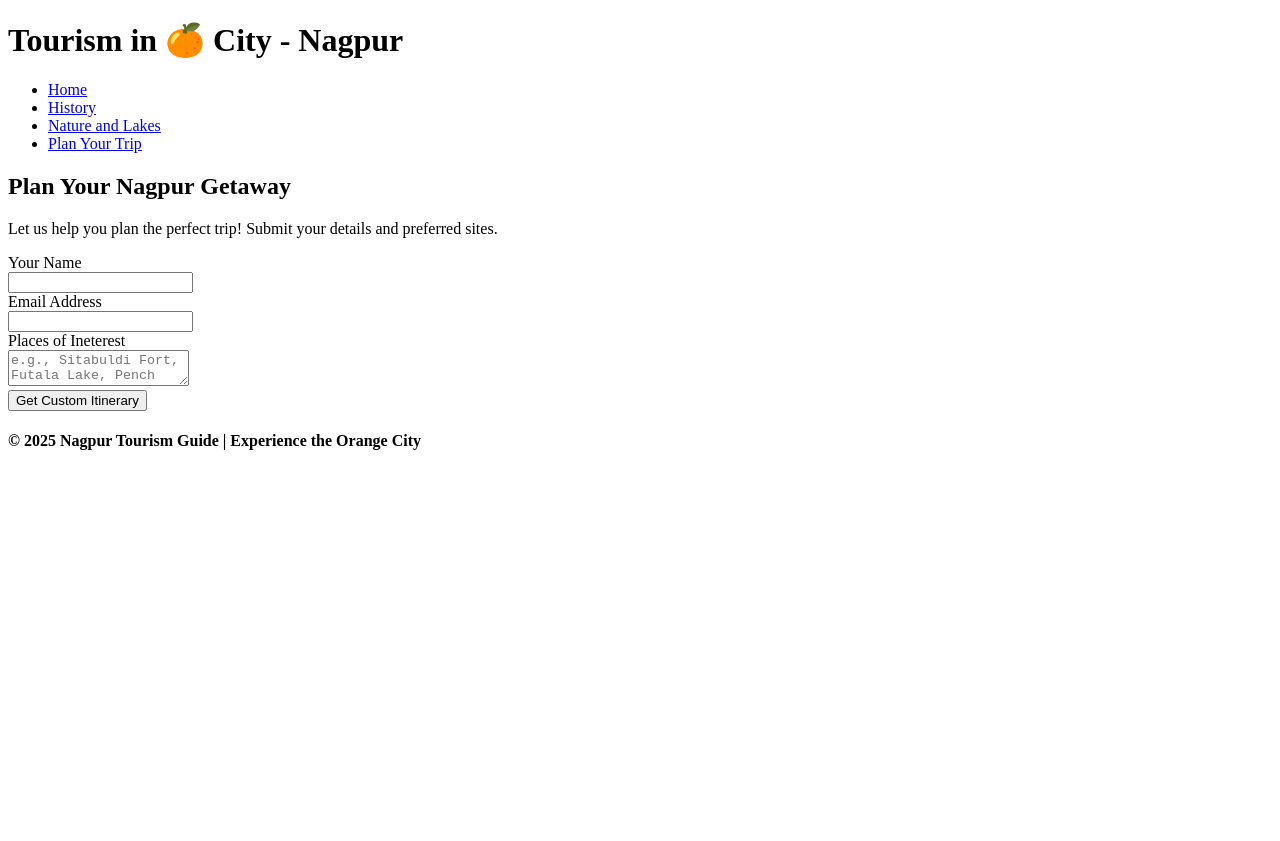
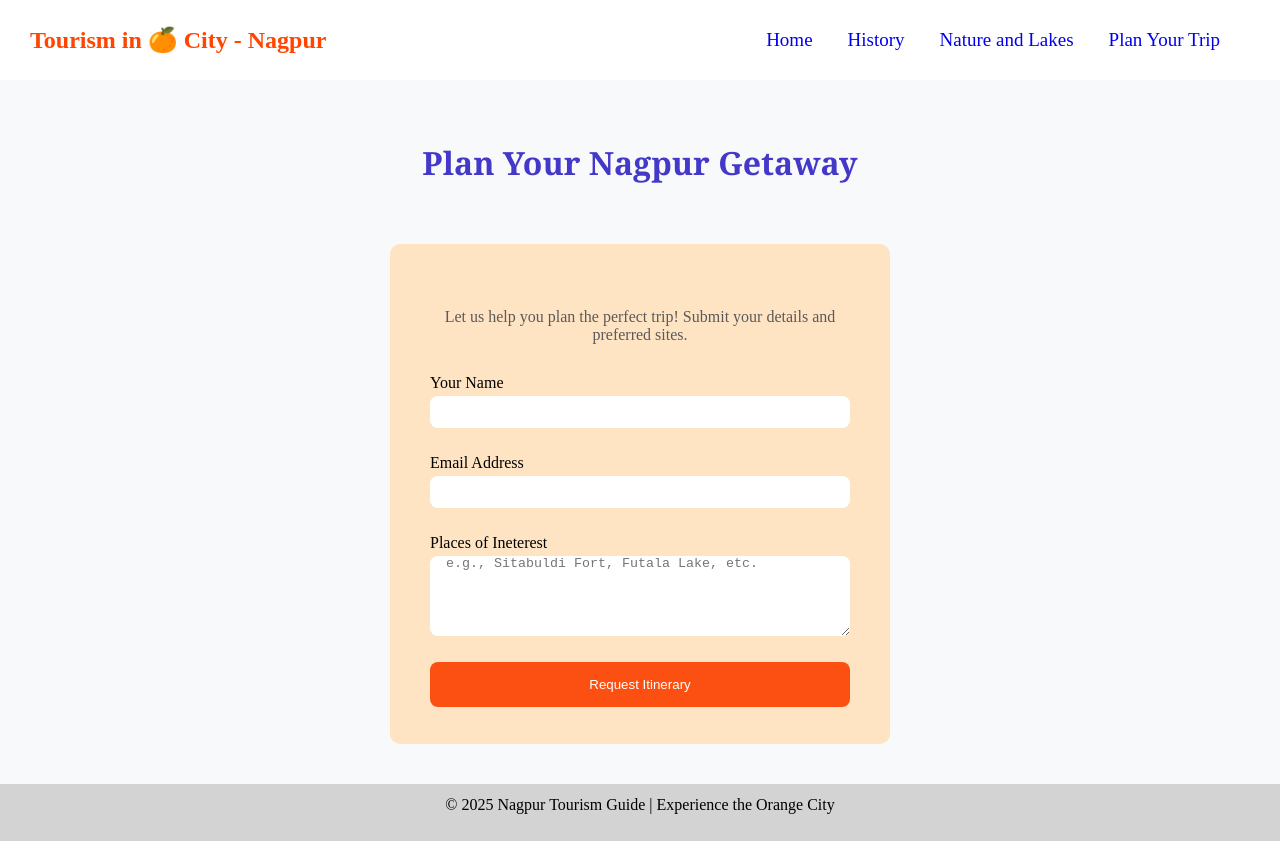
Before and after one commit to Aryans-github/Tourism-in-Nagpur, a plain HTML site: page trip.html in a window 1280 px wide. Before the commit the page ends 800 px from the top, so only its background shows below. Drawn offline with Linux system fonts and the light colour scheme; files that its build step writes are made by us from their sources.

Commit message:
Update trip.html
Linked CSS

```diff
--- a/trip.html
+++ b/trip.html
@@ -1,36 +1,56 @@
 <!DOCTYPE html>
 <html lang="en">
   <head>
-    <meta charset="UTF-8">
-    <meta name="viewport" content="width=device-width, initial-scale=1.0">
+    <meta charset="UTF-8" />
+    <meta name="viewport" content="width=device-width, initial-scale=1.0" />
     <title>Document</title>
+    <link rel="stylesheet" href="trip.css" />
   </head>
   <body>
     <header>
-        <h1>Tourism in <span class="text-3xl" role="img" aria-label="Orange">🍊</span> City - Nagpur  </h1>
-        <ul>
+      <nav class="navbar">
+        <div>
+          <h1>
+            Tourism in
+            <span class="text-3xl" role="img" aria-label="Orange">🍊</span> City
+            - Nagpur
+          </h1>
+        </div>
+
+        <ul class="navlinks">
           <li><a href="index.html">Home</a></li>
           <li><a href="history.html">History</a></li>
           <li><a href="Nature.html">Nature and Lakes</a></li>
           <li><a href="trip.html">Plan Your Trip</a></li>
         </ul>
+      </nav>
     </header>
     <main>
-        <h2>Plan Your Nagpur Getaway</h2>
-        <form>
-            <p>Let us help you plan the perfect trip! Submit your details and preferred sites.</p>
-            <label for="name">Your Name</label><br>
-            <input type="text" id="name" name="Name"><br>
-            <label for="email">Email Address</label><br>
-            <input type="email" id="email" name="email"><br>
-            <label for="places_of_interest">Places of Ineterest</label> <br>
-            <textarea name="places_of_interest" id="places_of_interest" placeholder="e.g., Sitabuldi Fort, Futala Lake, Pench WIldlife Safari"></textarea><br>
-            <button onclick="submit">Get Custom Itinerary</button>
-
+      <b><h2 id="h2">Plan Your Nagpur Getaway</h2></b>
+      <div class="formbody">
+        <form class="form">
+          <p style="text-align: center; padding: 10px 0px;font-size: 16px;color: rgb(91, 89, 89);">
+            Let us help you plan the perfect trip! Submit your details and
+            preferred sites.
+          </p>
+          <label for="name">Your Name</label>
+          <input type="text" id="name" name="Name" class="boxes"/><br />
+          <label for="email">Email Address</label>
+          <input type="email" id="email" name="email" class="boxes" /><br />
+          <label for="places_of_interest">Places of Ineterest</label>
+          <textarea
+            name="places_of_interest"
+            id="places_of_interest" class="boxes"
+            placeholder=" e.g., Sitabuldi Fort, Futala Lake, etc."
+            style="height: 80px;"
+          ></textarea
+          ><br />
+          <button onclick="submit" class="boxes" id="button">Request Itinerary</button>
         </form>
+      </div>
     </main>
     <footer>
-        <h4> &copy; 2025 Nagpur Tourism Guide | Experience the Orange City </h4>
+      <h4>&copy; 2025 Nagpur Tourism Guide | Experience the Orange City</h4>
     </footer>
   </body>
 </html>
```
Lines whose indentation alone changed are shown as unchanged.
